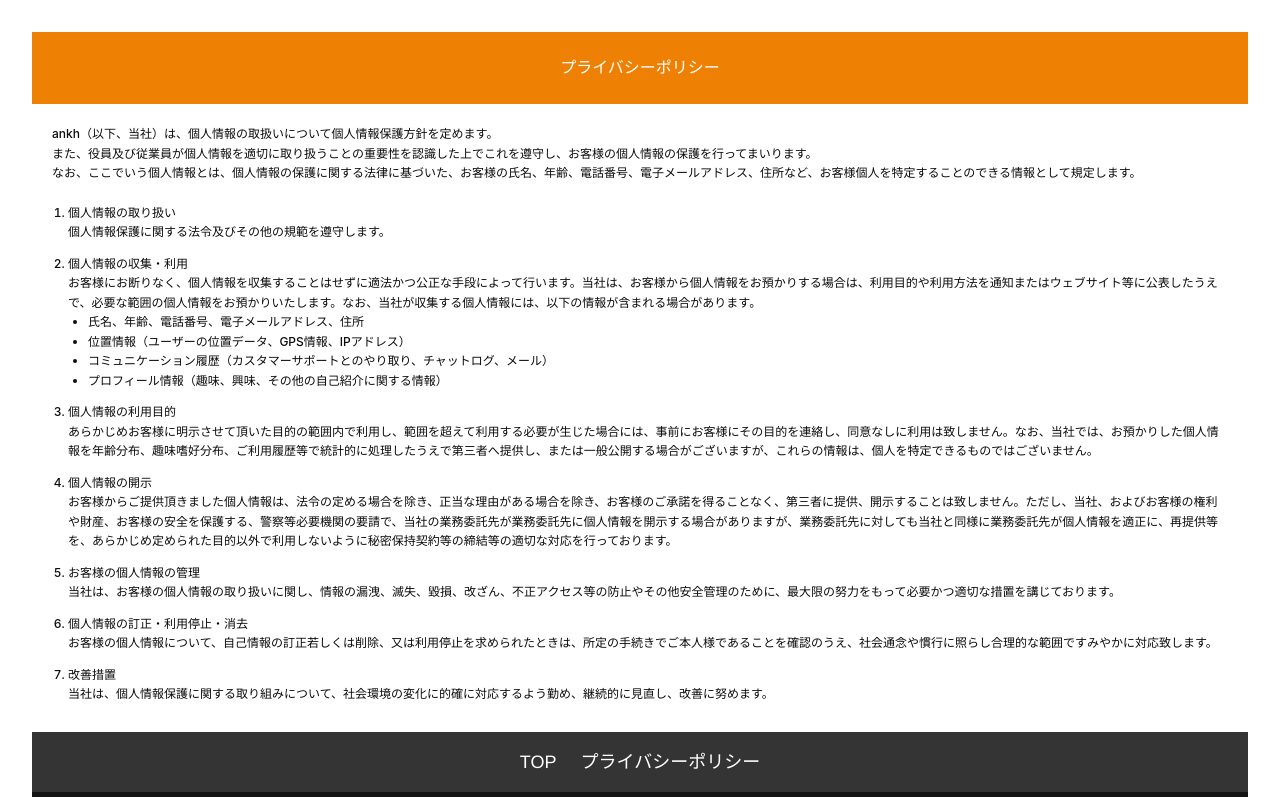
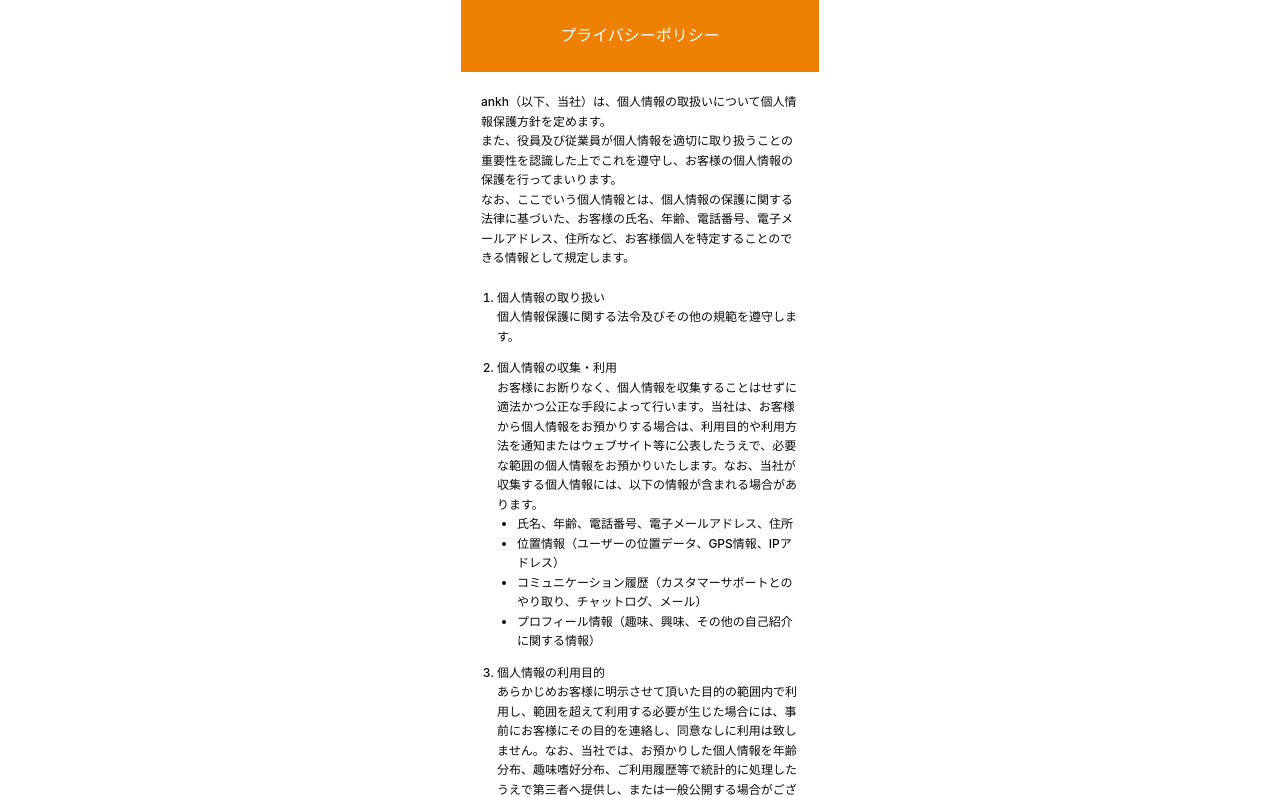
Before and after one commit to 0xsugarchan/Work, a React (Vite) app: page /privacy-policy in a window 1280 px wide. Shown: the top 797 px of the page. Built offline with nearby package versions, Linux system fonts and the light colour scheme.

Commit message:
Adjust Screen Size

```diff
--- a/src/App.css
+++ b/src/App.css
@@ -1,7 +1,6 @@
 #root {
-	max-width: 1280px;
+  max-width: 390px;
   margin: 0 auto;
-	padding: 2rem;
   text-align: center;
 }
 
--- a/src/screens/LandingPage.tsx
+++ b/src/screens/LandingPage.tsx
@@ -14,7 +14,7 @@ function LandingPage() {
 
   return (
     <div className="w-full flex justify-center">
-      <div className="w-full max-w-[390] px-4">
+      <div className="w-full max-w-[390] px-4 mx-auto">
         <div ref={heroRef} className="relative">
           <img
             src={heroImg}
--- a/src/screens/PrivacyPolicy.tsx
+++ b/src/screens/PrivacyPolicy.tsx
@@ -3,7 +3,7 @@ import Header from "../components/ui/Header";
 
 function PrivacyPolicy() {
   return (
-    <div className="flex flex-col items-center">
+    <div className="flex flex-col items-center w-full max-w-[390] px-4 mx-auto">
       <Header title="プライバシーポリシー" />
       <div className="w-full bg-white p-5 text-[#0C0C0C] [font-family:'Inter',Helvetica] text-xs leading-relaxed text-left font-medium">
         <p className="mb-5">
```
Lines whose indentation alone changed are shown as unchanged.
